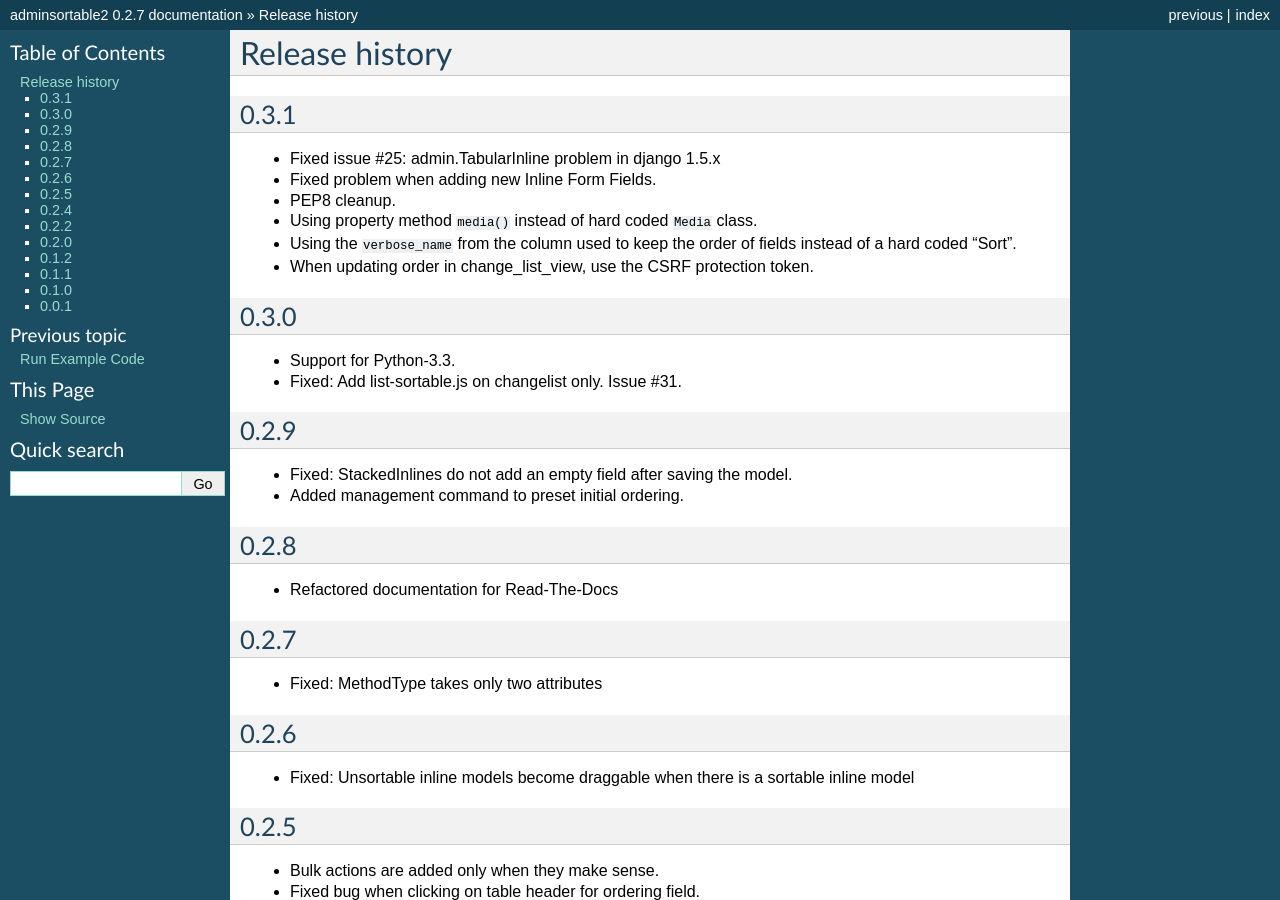
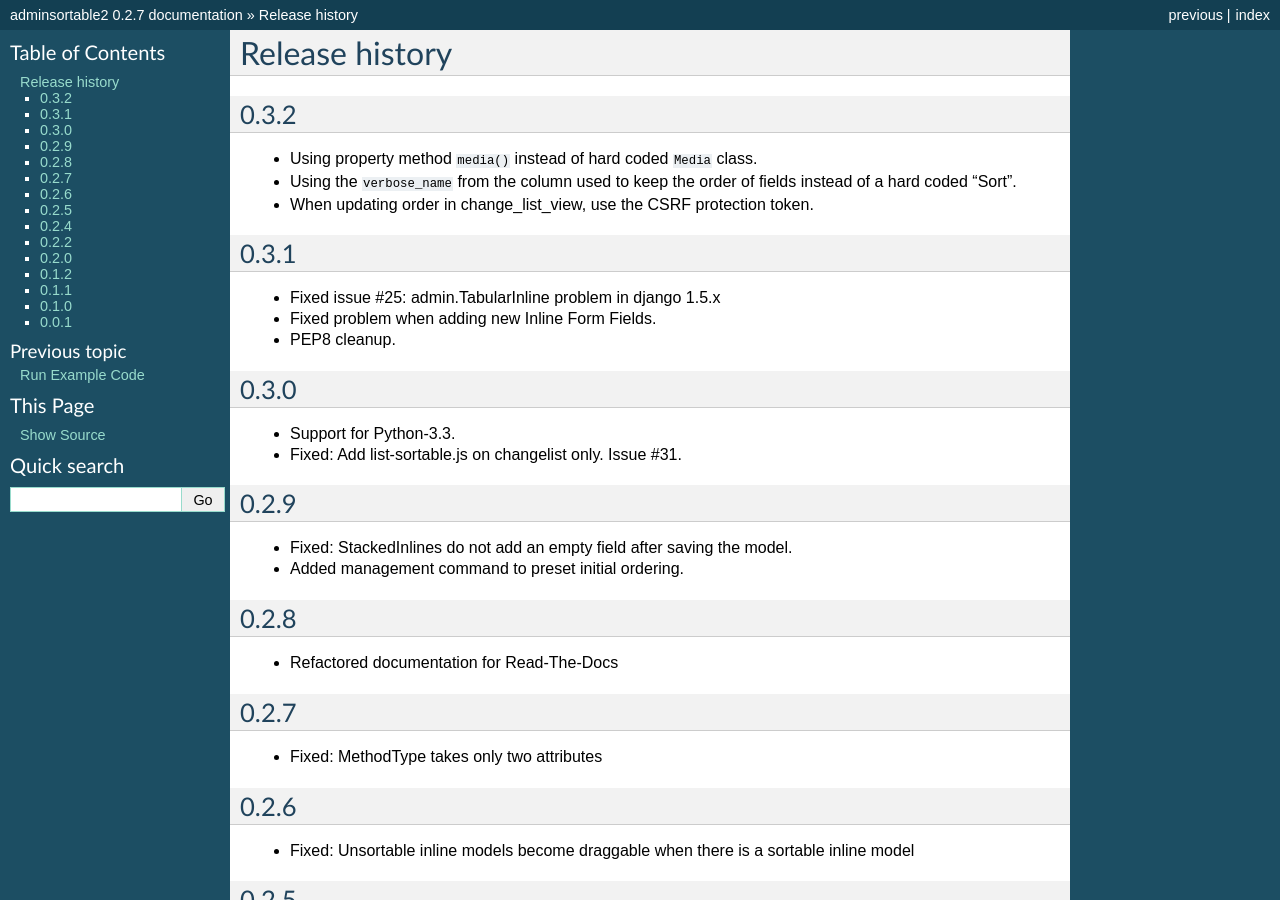
Before and after one commit to jrief/django-admin-sortable2, a Sphinx documentation site: the page built from docs/source/changelog.rst, in a window 1280 px wide and 900 px high. Built offline with Sphinx 7.4.7, drawn with Linux system fonts in a browser that asks for light colours.

Commit message:
Bump to version 0.3.2

```diff
--- a/adminsortable/__init__.py
+++ b/adminsortable/__init__.py
@@ -1 +1 @@
-__version__ = '0.3.1'
+__version__ = '0.3.2'
--- a/docs/source/changelog.rst
+++ b/docs/source/changelog.rst
@@ -4,15 +4,18 @@
 Release history
 ===============
 
+0.3.2
+-----
+* Using property method ``media()`` instead of hard coded ``Media`` class.
+* Using the ``verbose_name`` from the column used to keep the order of fields instead of a hard
+  coded "Sort".
+* When updating order in change_list_view, use the CSRF protection token.
+
 0.3.1
 -----
 * Fixed issue #25: admin.TabularInline problem in django 1.5.x
 * Fixed problem when adding new Inline Form Fields.
 * PEP8 cleanup.
-* Using property method ``media()`` instead of hard coded ``Media`` class.
-* Using the ``verbose_name`` from the column used to keep the order of fields instead of a hard
-  coded "Sort".
-* When updating order in change_list_view, use the CSRF protection token.
 
 0.3.0
 -----
```
